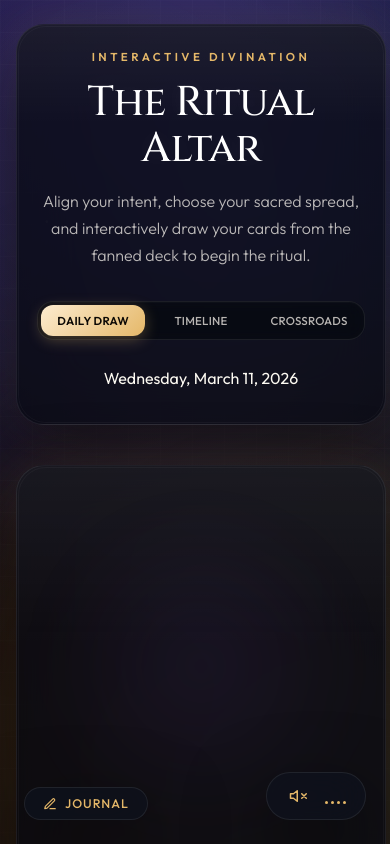
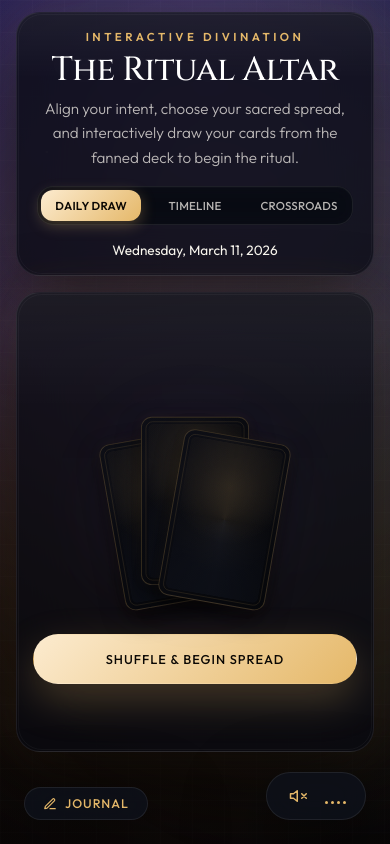
Before and after one commit to earlwlkr/tarotdi, a Next.js app: page / in a window 390 px wide. Shown: the top 844 px of the page. Built offline with nearby package versions, Linux system fonts and the light colour scheme.

Commit message:
Optimize for mobile and Safari Mobile viewports, AudioContext constraints, and card flip bleeding

```diff
--- a/app/globals.css
+++ b/app/globals.css
@@ -35,6 +35,7 @@ html {
 body {
   margin: 0;
   min-height: 100vh;
+  min-height: 100dvh;
   color: var(--text);
   font-family: var(--font-body), sans-serif;
   background:
@@ -81,7 +82,8 @@ p {
   position: relative;
   overflow: clip;
   min-height: 100vh;
-  padding: 40px 24px 72px;
+  min-height: 100dvh;
+  padding: 20px 24px 32px;
   z-index: 1;
 }
 
@@ -257,12 +259,15 @@ h3 {
     border-color 220ms ease;
 }
 
+@media (hover: hover) {
   .button:hover:not(:disabled) {
     transform: translateY(-3px);
   }
+}
 
 .button:active:not(:disabled) {
-  transform: translateY(-1px);
+  transform: scale(0.97) translateY(1px);
+  box-shadow: 0 4px 10px rgba(0, 0, 0, 0.3) !important;
 }
 
 .button:focus-visible {
@@ -281,9 +286,11 @@ h3 {
   box-shadow: 0 16px 40px rgba(229, 184, 105, 0.25);
 }
 
+@media (hover: hover) {
   .button--primary:hover:not(:disabled) {
     box-shadow: 0 20px 48px rgba(229, 184, 105, 0.38);
     background: linear-gradient(135deg, #fff3e2, #f5c87c);
+  }
 }
 
 .button--ghost {
@@ -292,10 +299,12 @@ h3 {
   background: rgba(255, 255, 255, 0.02);
 }
 
+@media (hover: hover) {
   .button--ghost:hover:not(:disabled) {
     background: rgba(255, 255, 255, 0.07);
     border-color: var(--gold);
     box-shadow: 0 0 20px rgba(229, 184, 105, 0.1);
+  }
 }
 
 .ritual-guide {
@@ -491,6 +500,7 @@ h3 {
   width: 100%;
   height: 100%;
   transform-style: preserve-3d;
+  -webkit-transform-style: preserve-3d;
   transition: transform 950ms cubic-bezier(0.18, 0.9, 0.22, 1.02);
   transform: rotateY(var(--flip-y, 0deg)) rotateX(calc(var(--rx, 0) * 1deg)) rotateY(calc(var(--ry, 0) * 1deg));
 }
@@ -537,9 +547,11 @@ h3 {
   transition: opacity 300ms ease;
 }
 
+@media (hover: hover) {
   .tarot-card-3d:hover .tarot-card-front::after,
   .tarot-card-3d:hover .tarot-card-back::after {
     opacity: 1;
+  }
 }
 
 /* --- THE CARD BACK AESTHETICS --- */
@@ -551,7 +563,8 @@ h3 {
     radial-gradient(circle at bottom right, rgba(224, 137, 72, 0.25), transparent 50%),
     linear-gradient(135deg, #090a12 0%, #030407 50%, #06050b 100%);
   border: 1px solid rgba(229, 184, 105, 0.28);
-  transform: rotateY(0deg);
+  transform: rotateY(0deg) translateZ(1px);
+  -webkit-transform: rotateY(0deg) translateZ(1px);
   z-index: 2;
   display: grid;
   place-items: center;
@@ -656,7 +669,8 @@ h3 {
 /* --- THE CARD FRONT AESTHETICS --- */
 
 .tarot-card-front {
-  transform: rotateY(180deg);
+  transform: rotateY(180deg) translateZ(1px);
+  -webkit-transform: rotateY(180deg) translateZ(1px);
   background:
     radial-gradient(circle at 50% 25%, color-mix(in srgb, var(--card-glow) 28%, transparent), transparent 75%),
     linear-gradient(180deg, rgba(8, 10, 16, 0.97) 0%, rgba(3, 4, 7, 0.99) 100%);
@@ -672,7 +686,8 @@ h3 {
 
 /* Reversed card face spin */
 .tarot-card-3d.is-reversed .tarot-card-front {
-  transform: rotateY(180deg) rotateZ(180deg);
+  transform: rotateY(180deg) rotateZ(180deg) translateZ(1px);
+  -webkit-transform: rotateY(180deg) rotateZ(180deg) translateZ(1px);
 }
 
 .tarot-card__reveal-flare {
@@ -1040,8 +1055,8 @@ h3 {
 @media (max-width: 640px) {
   .page-shell {
     padding-inline: 16px;
-    padding-bottom: 40px;
-    padding-top: 24px;
+    padding-bottom: 24px;
+    padding-top: 12px;
   }
 
   .hero-copy,
@@ -1233,10 +1248,18 @@ h3 {
   opacity: 0.6;
 }
 
+@media (hover: hover) {
   .deck-fan-card:hover {
     transform: rotate(var(--angle)) translate(0, -104px) scale(1.03) !important;
     border-color: var(--gold);
     box-shadow: 0 20px 45px rgba(0, 0, 0, 0.7), 0 0 25px rgba(229, 184, 105, 0.25);
+  }
+}
+
+.deck-fan-card:active {
+  transform: rotate(var(--angle)) translate(0, -96px) scale(0.97) !important;
+  border-color: var(--gold);
+  box-shadow: 0 10px 20px rgba(0, 0, 0, 0.4), 0 0 15px rgba(229, 184, 105, 0.15);
 }
 
 .deck-fan-card.is-drawn {
@@ -1308,8 +1331,14 @@ h3 {
   transition: background 300ms ease, color 300ms ease, box-shadow 300ms ease;
 }
 
+@media (hover: hover) {
   .ritual-tab:hover {
     color: #fff;
+  }
+}
+
+.ritual-tab:active {
+  transform: scale(0.97);
 }
 
 .ritual-tab.is-active {
@@ -1349,9 +1378,16 @@ h3 {
   transition: background 200ms ease, transform 200ms ease;
 }
 
+@media (hover: hover) {
   .audio-btn:hover {
     background: rgba(255, 255, 255, 0.05);
     transform: scale(1.05);
+  }
+}
+
+.audio-btn:active {
+  transform: scale(0.95);
+  background: rgba(255, 255, 255, 0.1);
 }
 
 /* EQUALIZER WAVE ANIMATION */
@@ -1409,10 +1445,16 @@ h3 {
   transition: all 300ms cubic-bezier(0.2, 0.8, 0.2, 1);
 }
 
+@media (hover: hover) {
   .journal-trigger:hover {
     transform: translateY(-3px);
     border-color: var(--gold);
     box-shadow: 0 10px 25px rgba(229, 184, 105, 0.15);
+  }
+}
+
+.journal-trigger:active {
+  transform: translateY(1px) scale(0.96);
 }
 
 .journal-drawer {
@@ -1477,8 +1519,15 @@ h3 {
   transition: color 200ms ease;
 }
 
+@media (hover: hover) {
   .journal-close-btn:hover {
     color: #fff;
+  }
+}
+
+.journal-close-btn:active {
+  transform: scale(0.9);
+  opacity: 0.7;
 }
 
 .journal-list {
@@ -1498,9 +1547,16 @@ h3 {
   transition: transform 200ms ease, border-color 200ms ease;
 }
 
+@media (hover: hover) {
   .journal-item:hover {
     border-color: rgba(229, 184, 105, 0.25);
     transform: translateY(-2px);
+  }
+}
+
+.journal-item:active {
+  border-color: var(--gold);
+  transform: translateY(0) scale(0.99);
 }
 
 .journal-item-header {
@@ -1615,9 +1671,16 @@ h3 {
   transition: all 200ms ease;
 }
 
+@media (hover: hover) {
   .journal-save-btn:hover {
     transform: translateY(-1px);
     box-shadow: 0 6px 15px rgba(229, 184, 105, 0.3);
+  }
+}
+
+.journal-save-btn:active {
+  transform: translateY(1px) scale(0.97);
+  box-shadow: 0 2px 6px rgba(229, 184, 105, 0.1);
 }
 
 /* ASTROLABE CONTINUOUS SPIN */
--- a/components/daily-reading.tsx
+++ b/components/daily-reading.tsx
@@ -228,6 +228,13 @@ class MysticalAudioSynth {
       this.playDrone();
     }
   }
+
+  resumeContext() {
+    this.init();
+    if (this.ctx && this.ctx.state === "suspended") {
+      this.ctx.resume().catch((e) => console.warn("Failed to resume AudioContext", e));
+    }
+  }
 }
 
 // Instantiate sound synth singleton (client-side only)
@@ -313,8 +320,20 @@ export function DailyReadingExperience({ reading, formattedDate }: DailyReadingP
     if (synth && !isAudioMuted) synth.playCardSweep();
   }
 
+  function handleToggleMute() {
+    const nextMuteState = !isAudioMuted;
+    setIsAudioMuted(nextMuteState);
+    if (synth) {
+      synth.resumeContext();
+      synth.setMute(nextMuteState);
+    }
+  }
+
   // --- RITUAL HANDLERS ---
   function handleSelectSpread(type: SpreadType) {
+    if (synth) {
+      synth.resumeContext();
+    }
     if (ritualState === "shuffling" || ritualState === "drawing") return;
     setSpreadType(type);
     setRitualState("intro");
@@ -325,6 +344,9 @@ export function DailyReadingExperience({ reading, formattedDate }: DailyReadingP
   }
 
   function handleStartRitual() {
+    if (synth) {
+      synth.resumeContext();
+    }
     setRitualState("shuffling");
     setDrawnCards([]);
     setDrawnFanIndices([]);
@@ -334,6 +356,9 @@ export function DailyReadingExperience({ reading, formattedDate }: DailyReadingP
     if (!soundInitialized.current) {
       setIsAudioMuted(false);
       soundInitialized.current = true;
+      if (synth) {
+        synth.setMute(false);
+      }
     } else if (synth && !isAudioMuted) {
       synth.playDrone();
     }
@@ -353,6 +378,9 @@ export function DailyReadingExperience({ reading, formattedDate }: DailyReadingP
 
   // Card Draw Handler
   function handleDrawCard(fanIndex: number) {
+    if (synth) {
+      synth.resumeContext();
+    }
     if (ritualState !== "drawing") return;
     if (drawnFanIndices.includes(fanIndex)) return;
 
@@ -402,6 +430,9 @@ export function DailyReadingExperience({ reading, formattedDate }: DailyReadingP
 
   // Card Flip Reveal Handler
   function handleFlipReveal(slotIdx: number) {
+    if (synth) {
+      synth.resumeContext();
+    }
     if (ritualState !== "complete") return;
     if (drawnCards[slotIdx].revealed) {
       setActiveDrawnIndex(slotIdx);
@@ -510,7 +541,7 @@ export function DailyReadingExperience({ reading, formattedDate }: DailyReadingP
       <div className="audio-controller" aria-label="Audio controls">
         <button
           className="audio-btn"
-          onClick={() => setIsAudioMuted(!isAudioMuted)}
+          onClick={handleToggleMute}
           type="button"
           title={isAudioMuted ? "Unmute soundscape" : "Mute soundscape"}
         >
@@ -541,20 +572,20 @@ export function DailyReadingExperience({ reading, formattedDate }: DailyReadingP
       </button>
 
       {/* Main Altar Screen Container */}
-      <div style={{ maxWidth: "1140px", margin: "0 auto", width: "100%", display: "flex", flexDirection: "column", gap: "40px" }}>
+      <div style={{ maxWidth: "1140px", margin: "0 auto", width: "100%", display: "flex", flexDirection: "column", gap: "16px" }}>
 
         {/* Intro Hero Box */}
-        <section className="hero-copy" style={{ textAlign: "center", paddingBottom: "36px" }}>
-          <p className="eyebrow">Interactive Divination</p>
-          <h1 style={{ fontSize: "clamp(2.6rem, 5.5vw, 4.4rem)" }}>The Ritual Altar</h1>
+        <section className="hero-copy" style={{ textAlign: "center", padding: "16px 20px", borderRadius: "24px" }}>
+          <p className="eyebrow" style={{ marginBottom: "8px" }}>Interactive Divination</p>
+          <h1 style={{ fontSize: "clamp(2.1rem, 4.5vw, 3.4rem)" }}>The Ritual Altar</h1>
 
-          <p className="lede" style={{ margin: "16px auto 32px", maxWidth: "42rem" }}>
+          <p className="lede" style={{ margin: "8px auto 16px", maxWidth: "42rem", fontSize: "0.95rem", lineHeight: "1.6" }}>
             Align your intent, choose your sacred spread, and interactively draw your cards from the fanned deck to begin the ritual.
           </p>
 
           {/* Symmetrical Spread Selection Tabs */}
           <div style={{ display: "flex", justifyContent: "center" }}>
-            <div className="ritual-selector" role="tablist">
+            <div className="ritual-selector" role="tablist" style={{ marginBottom: "12px" }}>
               <button
                 className={`ritual-tab ${spreadType === "daily" ? "is-active" : ""}`}
                 onClick={() => handleSelectSpread("daily")}
@@ -585,18 +616,18 @@ export function DailyReadingExperience({ reading, formattedDate }: DailyReadingP
             </div>
           </div>
 
-          <div style={{ display: "flex", justifyContent: "center", gap: "16px", marginTop: "12px" }}>
-            <span>{currentFormattedDate}</span>
+          <div style={{ display: "flex", justifyContent: "center", gap: "16px", marginTop: "4px" }}>
+            <span style={{ fontSize: "0.85rem" }}>{currentFormattedDate}</span>
           </div>
         </section>
 
         {/* 3D Dynamic Ritual Stage */}
-        <section className="hero-copy" style={{ padding: "40px 24px", minHeight: "560px", display: "flex", flexDirection: "column", justifyContent: "center", alignItems: "center", overflow: "hidden" }}>
+        <section className="hero-copy" style={{ padding: "16px 16px", minHeight: "460px", display: "flex", flexDirection: "column", justifyContent: "center", alignItems: "center", overflow: "hidden", borderRadius: "24px" }}>
 
           {/* INTRO: Shuffle Action */}
           {ritualState === "intro" && (
-            <div style={{ textAlign: "center", zIndex: 10, width: "100%" }}>
-              <div className="stage__glow" style={{ position: "relative", margin: "0 auto", transform: "none", filter: "blur(40px)", opacity: 0.6 }} />
+            <div style={{ textAlign: "center", zIndex: 10, width: "100%", position: "relative" }}>
+              <div className="stage__glow" style={{ position: "absolute", left: "50%", top: "45%", transform: "translate(-50%, -50%) scale(0.8)", filter: "blur(40px)", opacity: 0.6, pointerEvents: "none", zIndex: 0 }} />
               <div className="intro-deck-stack">
                 <span className="intro-deck-card intro-deck-card--one" />
                 <span className="intro-deck-card intro-deck-card--two" />
@@ -711,7 +742,7 @@ export function DailyReadingExperience({ reading, formattedDate }: DailyReadingP
                 {drawnCards.map((draw, idx) => (
                   <div key={idx} className="spread-slot" onClick={() => handleFlipReveal(idx)}>
                     {draw.slotLabel && <span className="spread-slot-label">{draw.slotLabel}</span>}
-                    <div style={{ cursor: "pointer", transition: "transform 200ms ease" }} className={activeDrawnIndex === idx ? "slot-card-active" : ""}>
+                    <div style={{ cursor: "pointer", transition: "transform 200ms ease", width: "100%", display: "flex", justifyContent: "center" }} className={activeDrawnIndex === idx ? "slot-card-active" : ""}>
                       <TarotCardFace
                         ref={activeDrawnIndex === idx ? revealedCardRef : null}
                         card={draw.card}
```
Also changed, not shown: components/tarot-card.tsx (+7 -1 lines). Lines whose indentation alone changed are shown as unchanged.
